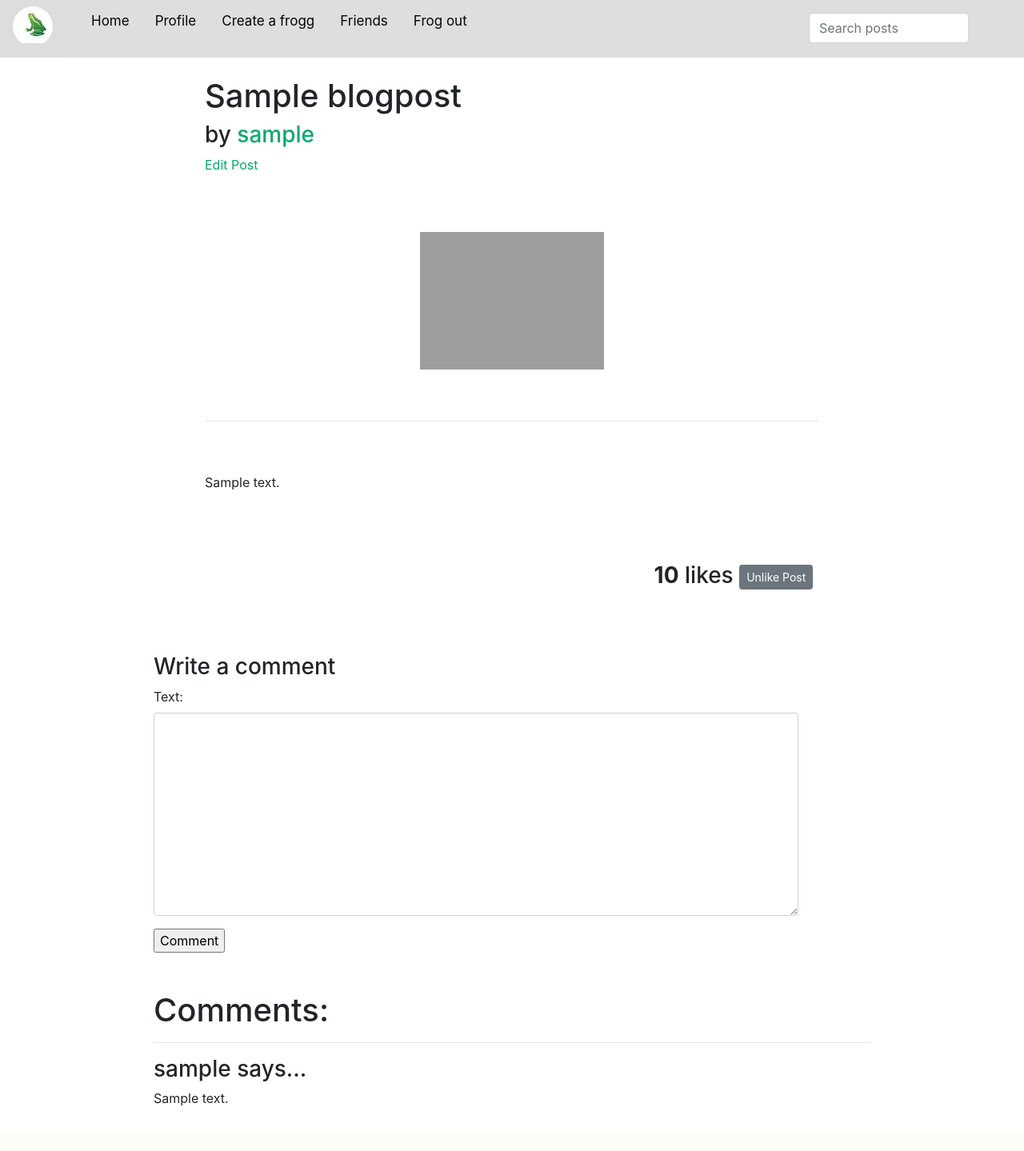
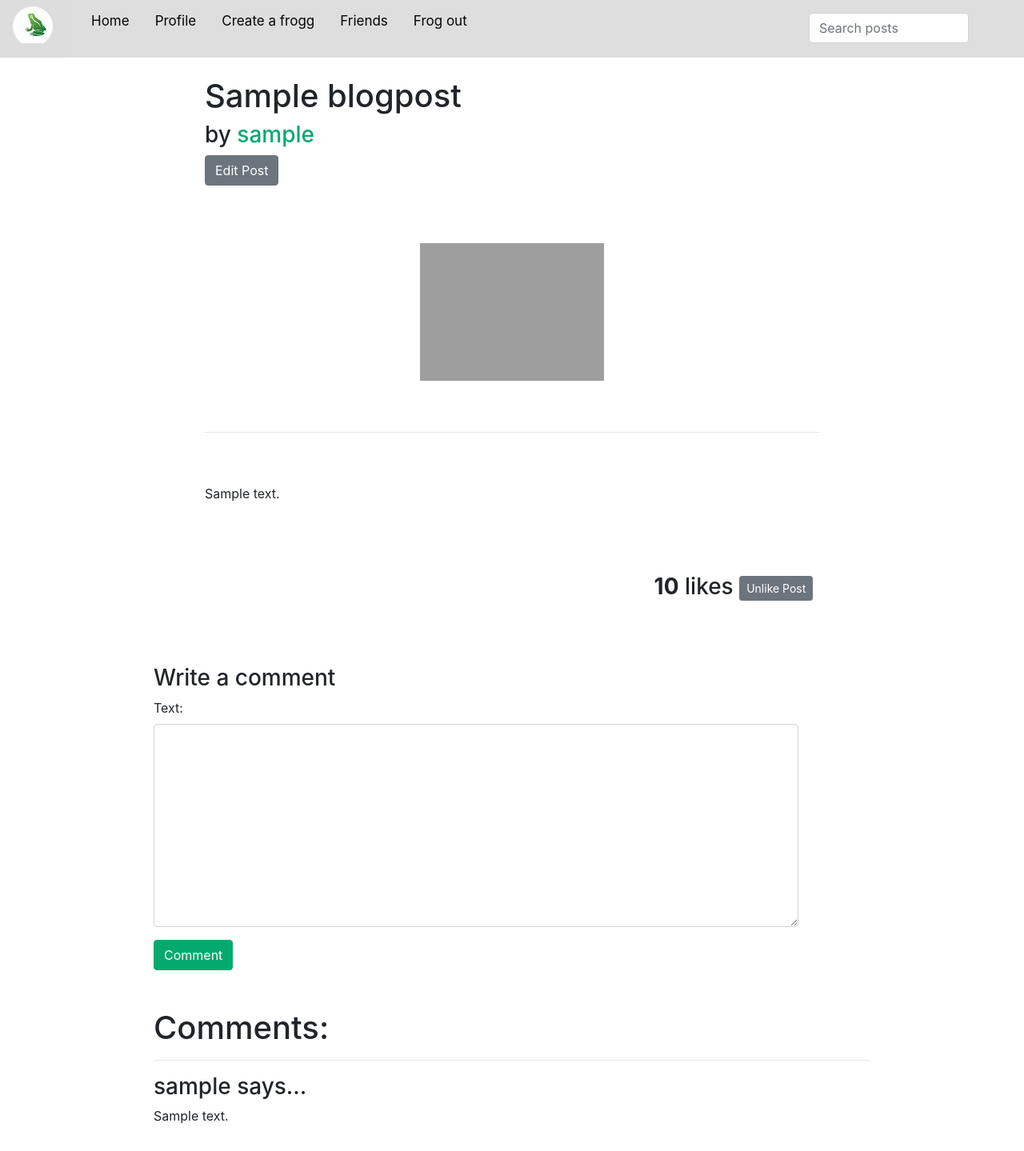
Before and after one commit to NoamZeise/WAD-Group, a Django app: a page that uses templates/frogg.html in a window 1280 px wide. Shown: the whole page at 80% size. Before the commit the page ends 1383 px from the top, so only its background shows below. Run offline with Django 4.2, Linux system fonts and the light colour scheme; a user stored in the database is signed in; tables that the repository leaves empty hold one stand-in row (values such as "Sample post"); some libraries are stand-ins or nearby versions; grey boxes are pictures that could not be loaded.

Commit message:
made edit post/profile look like buttons, made comment btn same as others

```diff
--- a/templates/frogg.html
+++ b/templates/frogg.html
@@ -15,7 +15,7 @@
 <h1> {{ post.title }}</h1>
 <h3> by <a href="{% url 'froggr:profile' author_url %}">{{ post.user.username }}</a> </h3>
 {% if user_owns_post %}
-<a href="{% url 'froggr:create-frogg' post_url %}"> Edit Post </a>
+<a class="btn btn-secondary" href="{% url 'froggr:create-frogg' post_url %}"> Edit Post </a>
 {% endif %}
 <br><br><br><br>
 {% if post.image %}
@@ -57,7 +57,7 @@
     {% csrf_token %}
 
     {{ comment_form.as_p }}
-    <input type="submit" name="submit" value="Comment"/>
+    <input class="btn btn-primary" type="submit" name="submit" value="Comment"/>
   </form>
       {% endif %}
   <br><br>
--- a/templates/profile.html
+++ b/templates/profile.html
@@ -12,10 +12,12 @@
 
 {% block top_block %}
 <div class="frogg-post">
-<h1>{{ username }}</h1>
+<div class="frogg-title">
+<h1 class="frogg-header">{{ username }}</h1>
 {% if is_logged_in_profile %}
-<a href="{% url 'froggr:create-profile' %}"> Edit Profile </a>
+<a class="btn btn-secondary frogg-btn" href="{% url 'froggr:create-profile' %}">Edit Profile</a>
 {% endif %}
+</div>
 <br>
 {% if profile.image %}
 <img class="post-image" src={{ MEDIA_URL }}{{ profile.image }}/>
```
Also changed, not shown: static/sitewide.css (line endings or trailing spaces).
